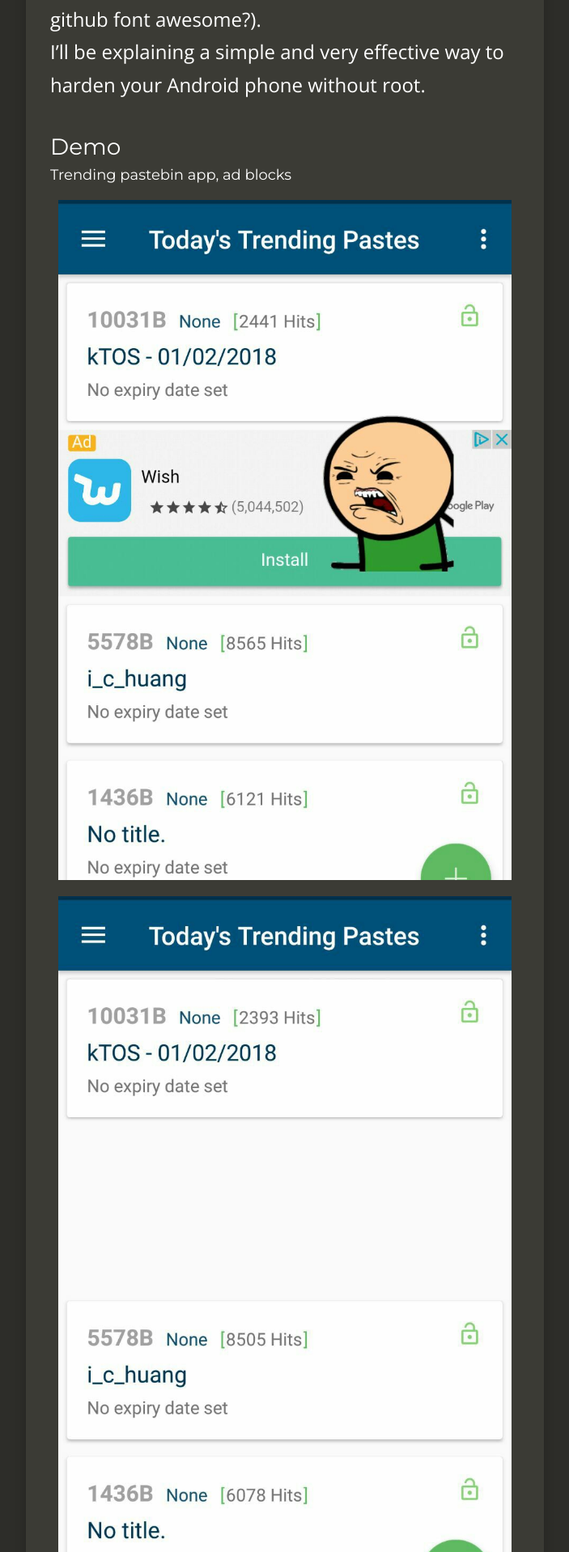
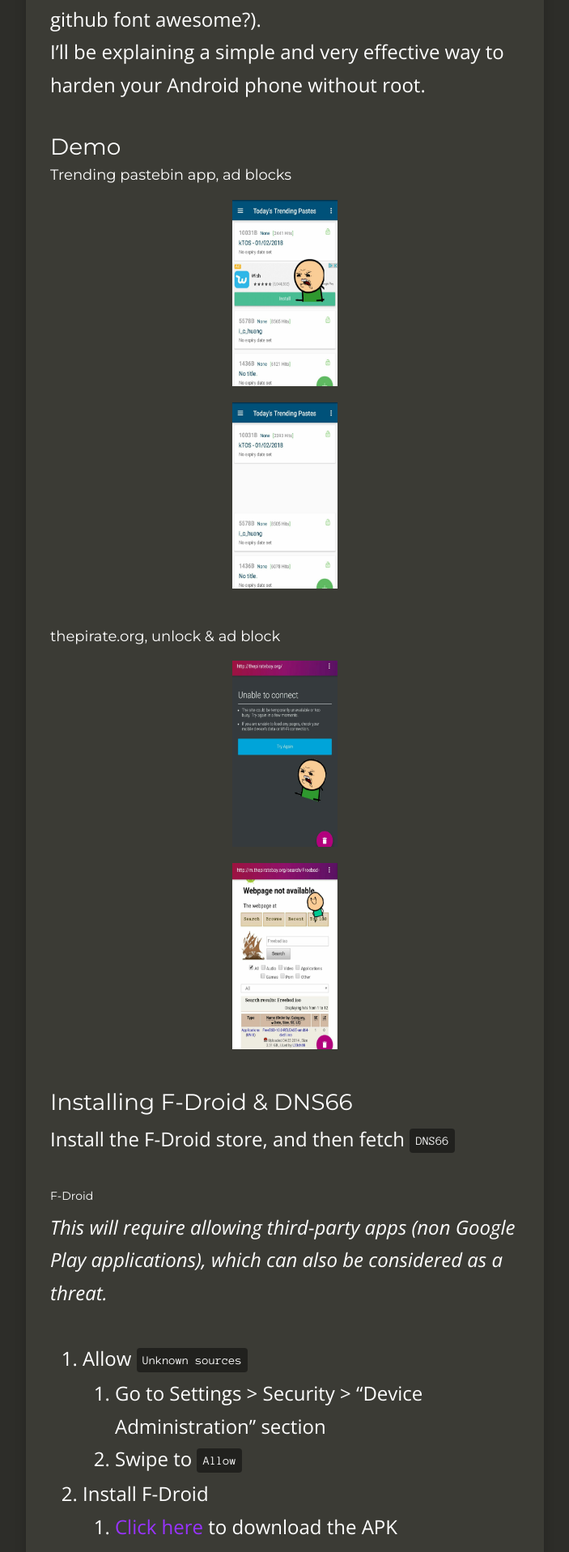
Before and after one commit to khast3x/khast3x.github.io, a Jekyll site: the page built from _posts/2018-02-05-Android-Quad9.md, in a window 1280 px wide. Shown: the part 471-2388 px from the top of the page at 81% size, without its empty margins (288-991 px from the left). Built offline with Jekyll 4.4.1, drawn with Linux system fonts in a browser that asks for light colours; nearby versions of some CDN libraries; our own code applies the rules of GitHub Pages for plain Markdown files.

Commit message:
Update 2018-02-05-Android-Quad9.md
fixing screenshots

```diff
--- a/_posts/2018-02-05-Android-Quad9.md
+++ b/_posts/2018-02-05-Android-Quad9.md
@@ -7,6 +7,7 @@
 thumbnail: android
 published: true
 ---
+
 ## Vanilla Android hardening: DNS66 and Quad9
 
 
@@ -18,13 +19,13 @@
 
 
 #### Trending pastebin app, ad blocks
-![pastebin_no_vpn](https://github.com/khast3x/khast3x.github.io/blob/master/assets/demo/pastebin_no_vpn.jpg)
-![pastebin_vpn](https://github.com/khast3x/khast3x.github.io/blob/master/assets/demo/pastebin_vpn.jpg)
+<img src="https://github.com/khast3x/khast3x.github.io/blob/master/assets/demo/pastebin_no_vpn.jpg" width="150" height="250" />
+<img src="https://github.com/khast3x/khast3x.github.io/blob/master/assets/demo/pastebin_vpn.jpg" width="150" height="250" />
 
 
 #### thepirate.org, unlock & ad block
-![tpb_no_vpn](https://github.com/khast3x/khast3x.github.io/blob/master/assets/demo/tpb_no_vpn.jpg)
-![tpb_vpn](https://github.com/khast3x/khast3x.github.io/blob/master/assets/demo/tpb_vpn.jpg)
+<img src="https://github.com/khast3x/khast3x.github.io/blob/master/assets/demo/tpb_no_vpn.jpg" width="150" height="250" />
+<img src="https://github.com/khast3x/khast3x.github.io/blob/master/assets/demo/tpb_vpn.jpg" width="150" height="250" />
 
 ### Installing F-Droid & DNS66
 
```
